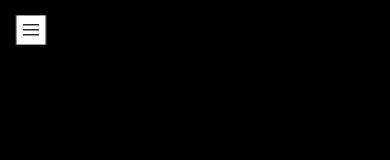
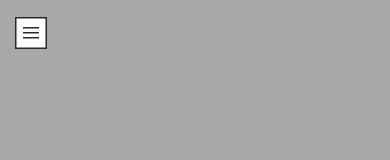
Before and after one commit to luizlopes12/MenuMobile, a plain HTML site: page index.html in a window 390 px wide. Drawn offline with Linux system fonts and the light colour scheme.

Commit message:
Update style.css

```diff
--- a/style.css
+++ b/style.css
@@ -8,9 +8,9 @@ ul, ol, li{
     list-style: none;
 }
 body{
-    background-color: black;
+    background-color: rgb(168, 168, 168);
 }
-@media(max-width: 800px){
+
 
 .btn-menu:hover{
     cursor: pointer;
@@ -20,7 +20,7 @@ body{
     background-repeat: no-repeat;
     text-indent: -9999px;
     width: 70px;
-    padding: 15px;
+    padding: 18px;
     margin: 15px 0px;
     background-position: 15px center;
 }
@@ -35,6 +35,7 @@ body{
     text-align: center;
     padding: 15px 10px;
     border-bottom: 1px solid rgba(116, 124, 129, 0.7);
+
 }
 .menu-item-action{
     text-decoration: none;
@@ -55,6 +56,3 @@ body{
 .menu_open{
     transform: translateX(0);
 }
-
-
-}
```
